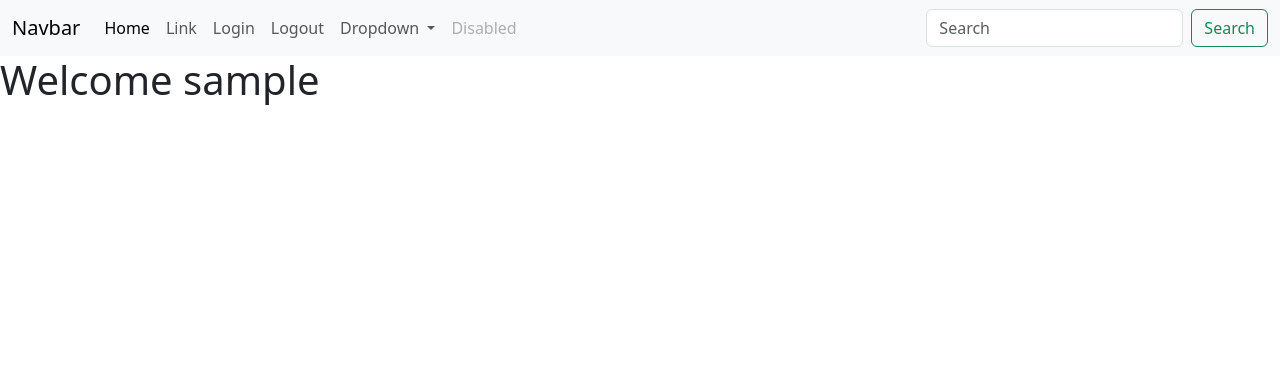
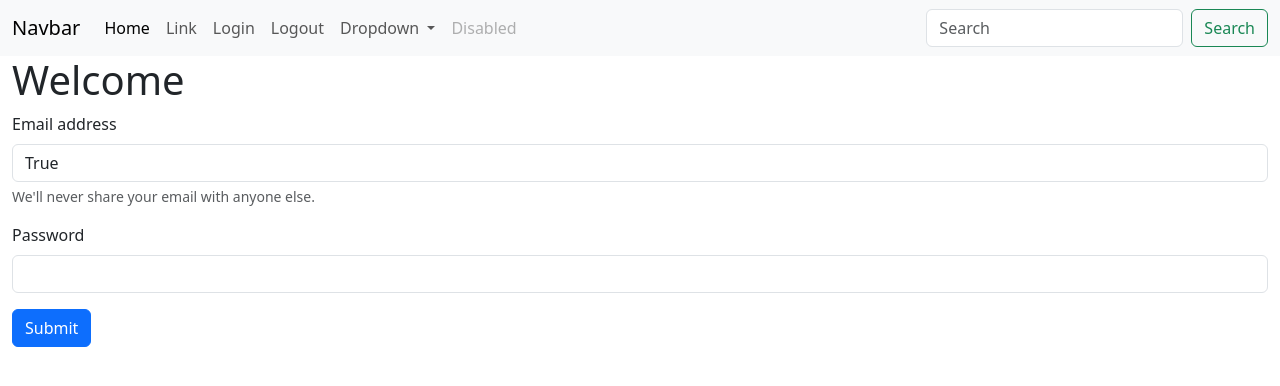
Before and after one commit to fchiariglione/series-remider, a Flask app: page /user in a window 1280 px wide. Shown: the top 386 px of the page. Run offline with Flask 3, Linux system fonts and the light colour scheme; the visitor is signed in with stand-in values (Sample User, id 1).

Commit message:
suma email

```diff
--- a/app.py
+++ b/app.py
@@ -1,4 +1,5 @@
 from flask import Flask, redirect, url_for, render_template, request, session, flash
+import sqlalchemy
 from datetime import timedelta
 
 app = Flask(__name__)
@@ -28,12 +29,19 @@ def login():
         return render_template("login.html")
 
 
-@app.route('/user')
+@app.route('/user', methods=["POST", "GET"])
 def user():
+    email = None
     if "user" in session:
         user = session["user"]
-
-        return render_template("user.html", user=user)
+        if request.method == "POST":
+            email = request.form["email"]
+            session["email"] = email
+            flash(f"Email saved")
+        else:
+            if "email" in session:
+                email = session["email"]
+        return render_template("user.html", email=email)
     else:
         flash(f"You are not logged in")
         return redirect(url_for("login"))
@@ -42,6 +50,7 @@ def user():
 def logout():
     flash("You have been logged out", "info")
     session.pop("user", None)
+    session.pop("email", None)
     return redirect(url_for("login"))
 
 if __name__ == "__main__":
--- a/templates/base.html
+++ b/templates/base.html
@@ -52,7 +52,10 @@
   </div>
 </nav>
 
-<div>{% block content %} {% endblock %}</div>
+<div class="container-fluid">
+  {% block content %}
+  {% endblock %}
+</div>
 
 	<script src="https://cdn.jsdelivr.net/npm/bootstrap@5.3.7/dist/js/bootstrap.bundle.min.js" integrity="sha384-ndDqU0Gzau9qJ1lfW4pNLlhNTkCfHzAVBReH9diLvGRem5+R9g2FzA8ZGN954O5Q" crossorigin="anonymous"></script>
 </body>
--- a/templates/user.html
+++ b/templates/user.html
@@ -15,4 +15,20 @@
   <h1>Welcome {{user}}</h1>
 
 
+
+	<form action="#" method="POST">
+		<div class="mb-3">
+			<label for="exampleInputEmail1" class="form-label">Email address</label>
+			<input type="email" class="form-control" name="email" aria-describedby="emailHelp" value={{email in email}}>
+			<div id="emailHelp" class="form-text">We'll never share your email with anyone else.</div>
+		</div>
+		<div class="mb-3">
+			<label for="exampleInputPassword1" class="form-label">Password</label>
+			<input type="password" class="form-control" id="exampleInputPassword1">
+		</div>
+		<button type="submit" class="btn btn-primary">Submit</button>
+	</form>
+
+
+
 {% endblock %}
```
